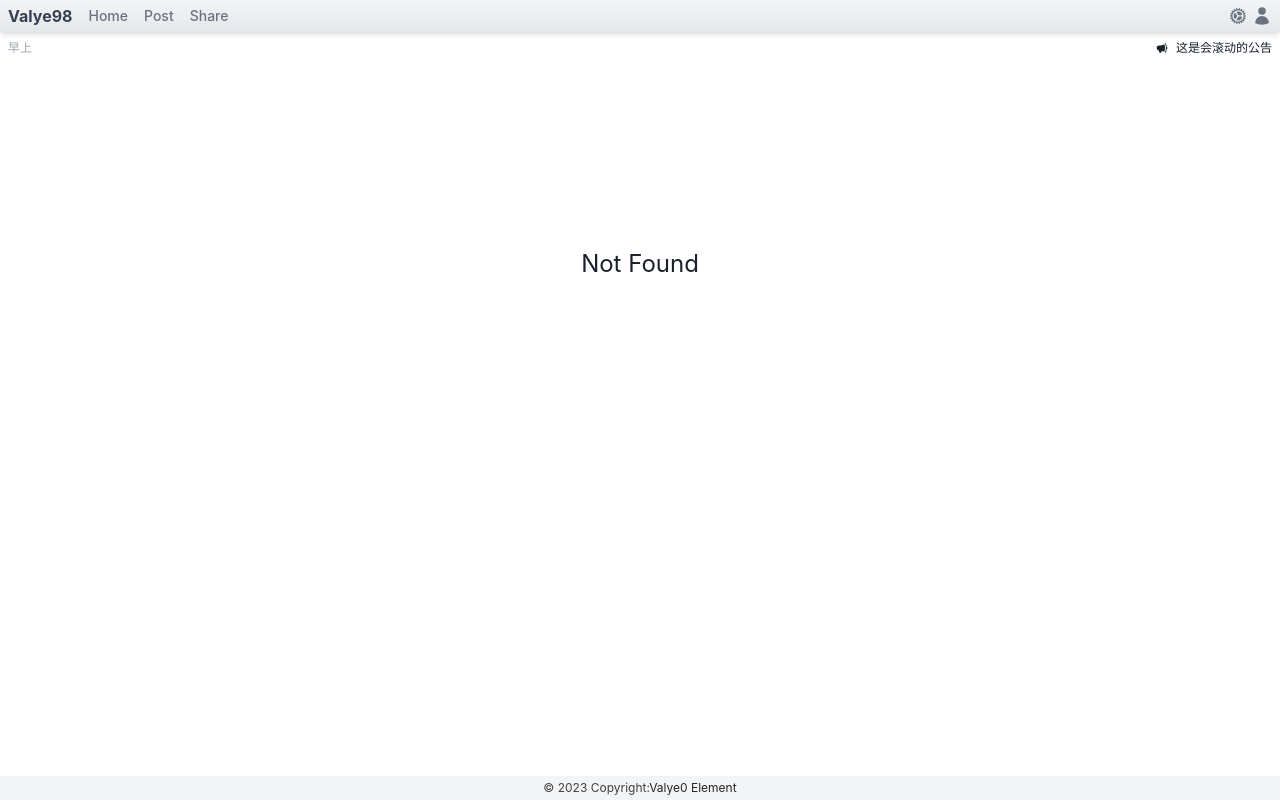
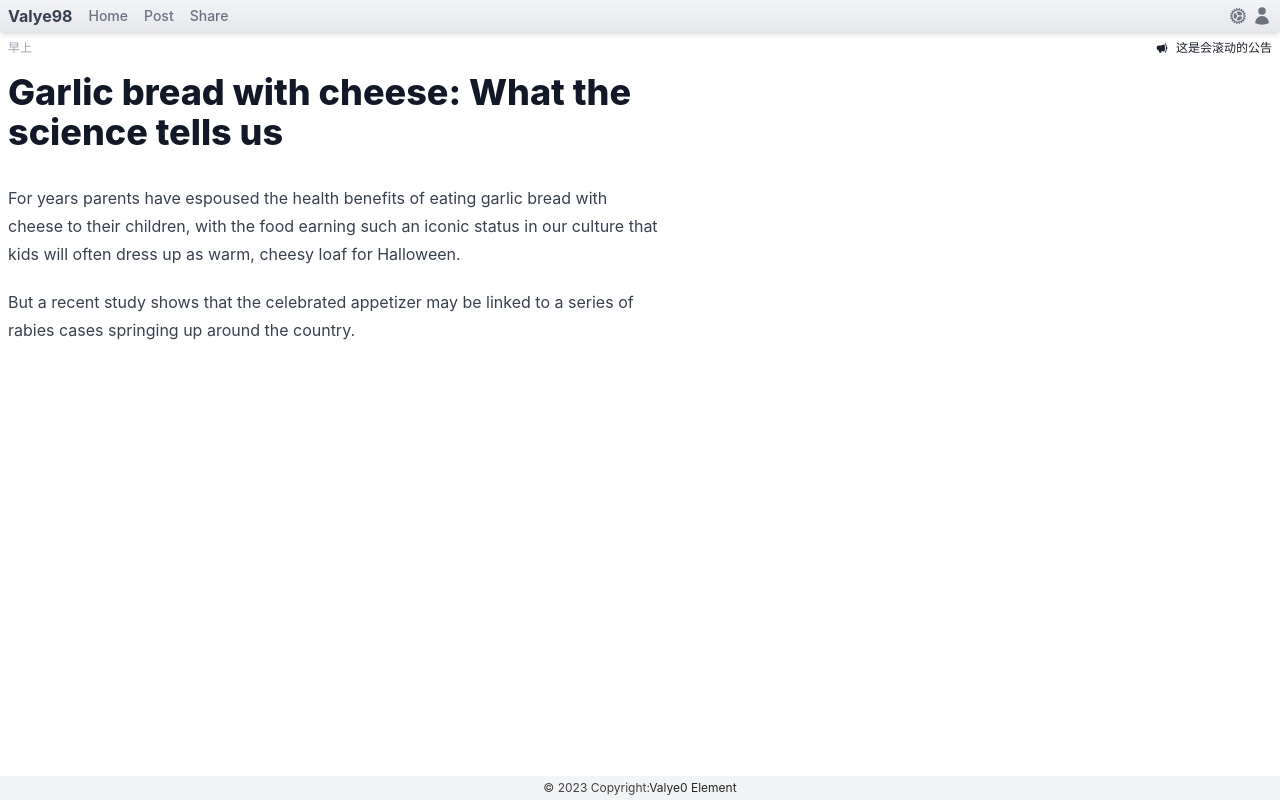
Before and after one commit to hjklchan/valyek, a React (Vite) app: page /post/1 in a window 1280 px wide. Before the commit this address had no page. Built offline with nearby package versions, Linux system fonts and the light colour scheme.

Commit message:
引入 @tailwindcss/typography 作为富文本的渲染

```diff
--- a/package.json
+++ b/package.json
@@ -15,6 +15,7 @@
     "@emotion/styled": "^11.11.0",
     "@heroicons/react": "^2.0.18",
     "@reduxjs/toolkit": "^1.9.5",
+    "@tailwindcss/typography": "^0.5.9",
     "axios": "^1.4.0",
     "framer-motion": "^10.15.0",
     "moment": "^2.29.4",
--- a/src/pages/home/index.tsx
+++ b/src/pages/home/index.tsx
@@ -89,7 +89,7 @@
             <h2 className="p-1 text-sm bg-gray-200">综合区块</h2>
             <table className="table-fixed w-full border-separate border-spacing-y-2">
                 <tbody className="">
-                    <tr className="h-18">
+                    <tr className="h-18 hover:bg-gray-100">
                         <td className="px-2 space-y-1">
                             <div className="items-center">
                                 <span className="font-semibold text-blue-800 hover:underline cursor-pointer">{`< 软件区 >`}</span>
@@ -108,7 +108,7 @@
                             <span className="text-xs">2023-12-30 <a className="cursor-pointer hover:underline">authorName</a></span>
                         </td>
                     </tr>
-                    <tr className="h-18">
+                    <tr className="h-18 hover:bg-gray-100">
                         <td className="px-2 space-y-1">
                             <div className="items-center">
                                 <span className="font-semibold text-blue-800 hover:underline cursor-pointer">{`< 编程区 >`}</span>
@@ -127,7 +127,7 @@
                             <span className="text-xs">2023-12-30 <a className="cursor-pointer hover:underline">authorName</a></span>
                         </td>
                     </tr>
-                    <tr className="h-18">
+                    <tr className="h-18 hover:bg-gray-100">
                         <td className="px-2 space-y-1">
                             <div className="items-center">
                                 <span className="font-semibold text-blue-800 hover:underline cursor-pointer">{`< 福利区 >`}</span>
@@ -146,7 +146,7 @@
                             <span className="text-xs">2023-12-30 <a className="cursor-pointer hover:underline">authorName</a></span>
                         </td>
                     </tr>
-                    <tr className="h-18">
+                    <tr className="h-18 hover:bg-gray-100">
                         <td className="px-2 space-y-1">
                             <div className="items-center">
                                 <span className="font-semibold text-blue-800 hover:underline cursor-pointer">{`< 原创区 >`}</span>
--- /dev/null
+++ b/src/pages/post/detail.tsx
@@ -0,0 +1,22 @@
+import { useParams } from "react-router-dom";
+
+const PostDetail = () => {
+    const { postId } = useParams();
+    return <>
+        {/** Post Main Content **/}
+        <article className="prose prose-gray">
+            <h1>Garlic bread with cheese: What the science tells us</h1>
+            <p>
+                For years parents have espoused the health benefits of eating garlic bread with cheese to their
+                children, with the food earning such an iconic status in our culture that kids will often dress
+                up as warm, cheesy loaf for Halloween.
+            </p>
+            <p>
+                But a recent study shows that the celebrated appetizer may be linked to a series of rabies cases
+                springing up around the country.
+            </p>
+        </article>
+    </>
+}
+
+export default PostDetail;
--- a/src/routes/index.tsx
+++ b/src/routes/index.tsx
@@ -5,6 +5,7 @@
 import { AppLayout } from "@/layouts/AppLayout";
 import Post from "@/pages/post";
 import Share from "@/pages/share";
+import PostDetail from "@/pages/post/detail";
 
 // Default home path
 export const defaultHomePath = "/home";
@@ -27,6 +28,7 @@
             <Route element={<AppLayout />}>
                 <Route path={defaultHomePath} element={<Home />} />
                 <Route path="/post" element={<Post />} />
+                <Route path="/post/:postId" element={<PostDetail />}/>
                 <Route path="/share" element={<Share />} />
                 {/* Profile page */}
                 <Route path="/user" element={<RequireAuth><User /></RequireAuth>} />
--- a/tailwind.config.js
+++ b/tailwind.config.js
@@ -24,6 +24,7 @@
                 'h2': { fontSize: theme('fontSize.xl') },
                 'h3': { fontSize: theme('fontSize.lg') },
             })
-        })
+        }),
+        require("@tailwindcss/typography"),
     ],
 }
```
Also changed, not shown: 1 other file (tests, documents, lock files or other folders).
